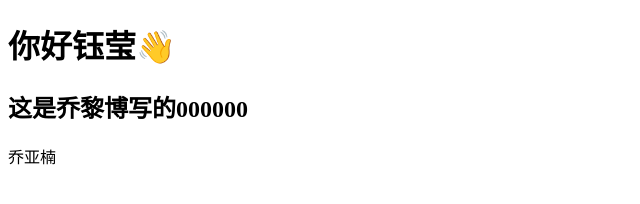
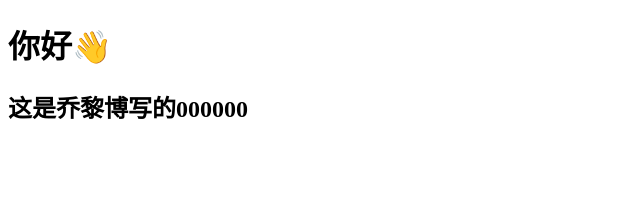
Before and after one commit to zyy7410/EggieWeb, a plain HTML site: page index.html in a window 1280 px wide. Shown: the whole page, without its empty margins (0-640 px from the left). Drawn offline with Linux system fonts and the light colour scheme.

Commit message:
Revert "Merge branch 'master' of https://github.com/zyy7410/EggieWeb"
This reverts commit 0d4cf0bb2908727c3ea77812c406cc2f55fa56af, reversing
changes made to 3ba35988e0d4006489c4affb0295c11d7a7b0d6c.

```diff
--- a/index.html
+++ b/index.html
@@ -4,8 +4,7 @@
 	<title>家庭管理</title>
 </head>
 <body>
-<h1>你好钰莹👋</h1>
+<h1>你好👋</h1>
 <h2>这是乔黎博写的000000</h2>
-<p>乔亚楠</p>
 </body>
 </html>
--- a/style.css
+++ /dev/null
@@ -1,3 +0,0 @@
-html, body {
-  margin: 0;
-}
```
